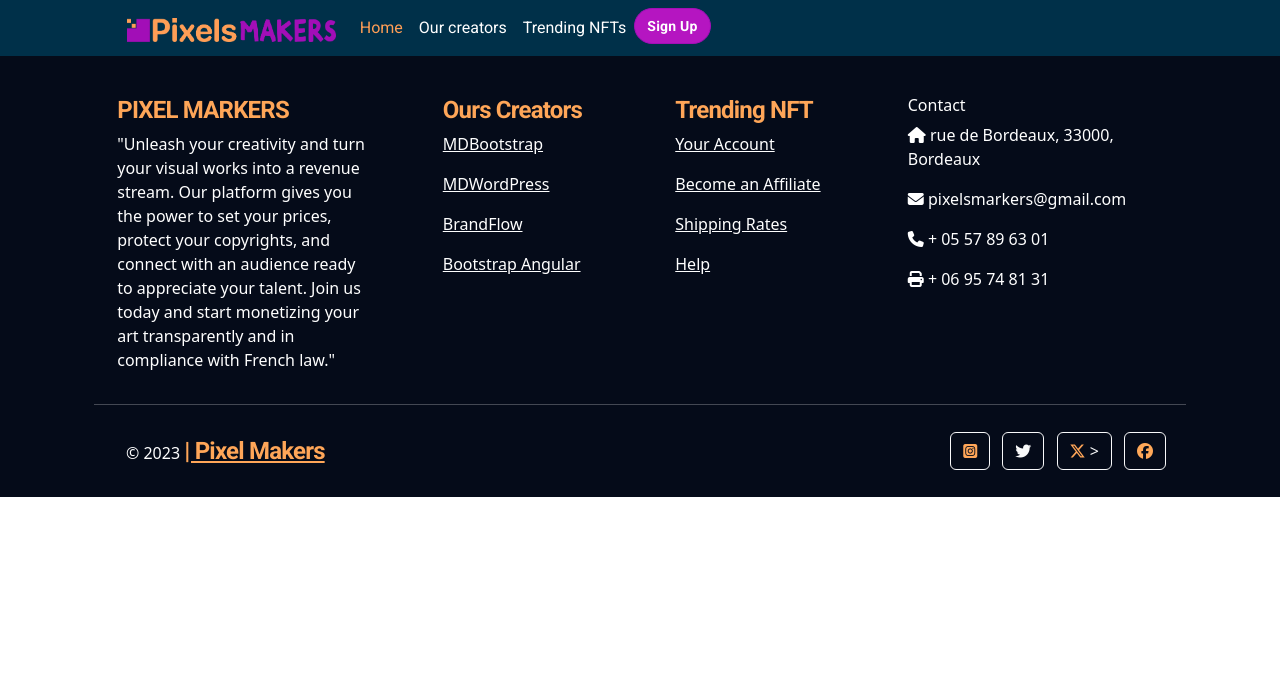
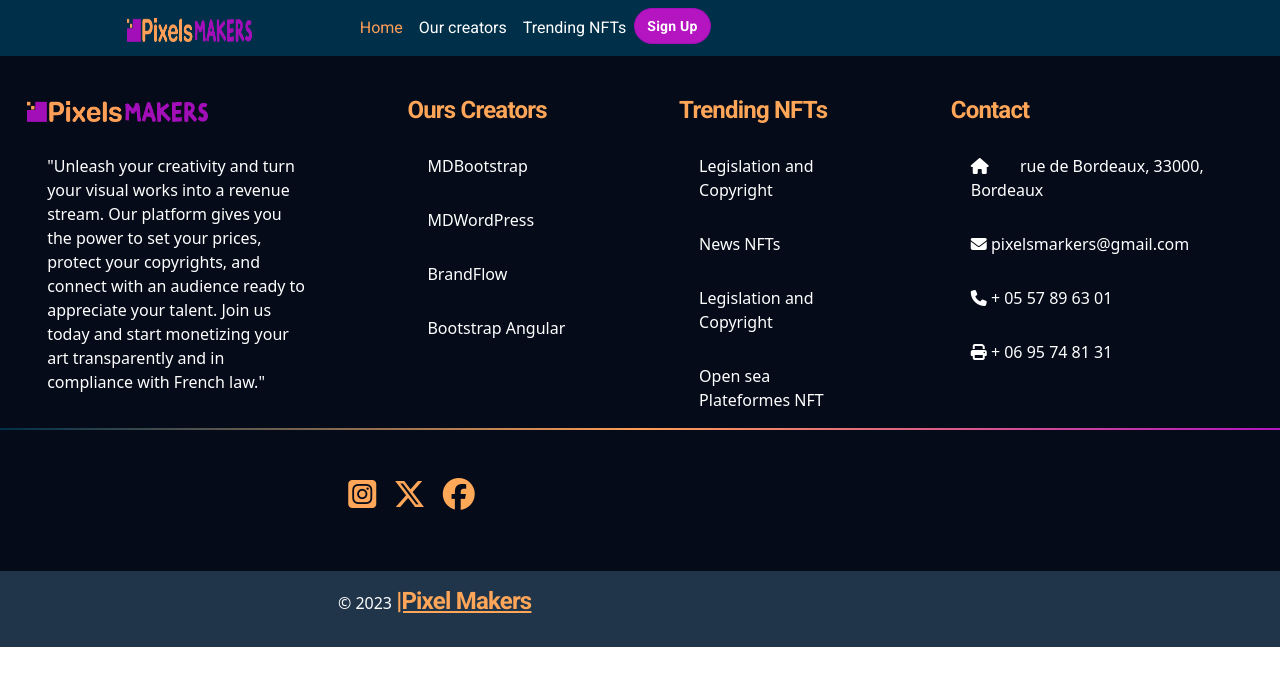
Before and after one commit to Tomasspit2/NFT-project, a Symfony app: template templates/base.html.twig in a window 1280 px wide. Shown: the top 686 px of the page. Run offline with Twig, Linux system fonts and the light colour scheme; the template is opened without the code that fills it, so the values that code supplies are empty; some libraries are stand-ins or nearby versions.

Commit message:
...add env.

```diff
--- a/public/css/footer.css
+++ b/public/css/footer.css
@@ -1,3 +1,6 @@
+* body {
+    margin: 0;
+}
 footer {
     background-color: #050B19;
     color: white;
@@ -5,7 +8,7 @@ footer {
 
 .title-orange {
     color: #ffa658;
-    font-family: Roboto;
+    font-family: 'Roboto', sans-serif;
     font-size: 1.5rem;
     font-style: normal;
     font-weight: 700;
@@ -13,6 +16,39 @@ footer {
     letter-spacing: -0.8px;
 }
 
-.line {
-    color
+/* Logo footer */
+.navbar-brand img {
+    width: 60%;
 }
+/* Les icons social media */
+.icons {
+    width: 45px;
+    height: auto;
+}
+
+/*paragraph du footer*/
+p {
+    margin-top: 30px;
+    margin-bottom: 1rem;
+    padding-left: 20px;
+    padding-right: 20px;
+}
+
+/* sub-items */
+.sub-sections {
+    text-decoration: none;
+}
+
+.copyright {
+    background-color: #20354A;
+}
+
+.separation-line {
+    background: rgb(0,48,73);
+    background: linear-gradient(90deg, rgba(0,48,73,1) 0%, rgba(255,158,86,1) 50%, rgba(181,21,193,1) 100%);
+    height: 2px;
+}
+.fa-brands {
+    width: 45px;
+    height: 45px;
+}
--- a/templates/_includes/footer.html.twig
+++ b/templates/_includes/footer.html.twig
@@ -1,22 +1,21 @@
 <!-- Remove the container if you want to extend the Footer to full width. -->
 
     <!-- Footer -->
-    <footer
-            class="text-center text-lg-start text-white"
-
-    >
+    <footer class="mx-0 px-0 text-lg-start text-white container-fluid">
         <!-- Grid container -->
-        <div class="container p-4 pb-0">
+        <div class="py-4 pb-0">
             <!-- Section: Links -->
-            <section class="">
+            <section>
                 <!--Grid row-->
                 <div class="row">
                     <!-- Grid column -->
                     <div class="col-md-3 col-lg-3 col-xl-3 mx-auto mt-3">
-                        <h6 class="title-orange">
-                            PIXEL MARKERS
+                        <h6 class="title-orange text-justify">
+                            <a class="navbar-brand" href="#"><img src="{{ asset('images/LogoCouleurExoNFT.png') }}" alt="Logo Pixel-Makers">
+                            </a>
+
                         </h6>
-                        <p>
+                        <p class="mr-2 ml-2">
                             "Unleash your creativity and turn your visual works into a revenue stream.
                             Our platform gives you the power to set your prices,
                             protect your copyrights, and connect with an audience
@@ -25,56 +24,45 @@
                             French law."
                         </p>
                     </div>
-                    <!-- Grid column -->
-
-                    <hr class="w-100 clearfix d-md-none" />
 
                     <!-- Grid column -->
                     <div class="col-md-2 col-lg-2 col-xl-2 mx-auto mt-3">
                         <h6 class="title-orange">Ours Creators</h6>
                         <p>
-                            <a class="text-white">MDBootstrap</a>
+                            <a class="text-white sub-sections">MDBootstrap</a>
                         </p>
                         <p>
-                            <a class="text-white">MDWordPress</a>
+                            <a class="text-white sub-sections">MDWordPress</a>
                         </p>
                         <p>
-                            <a class="text-white">BrandFlow</a>
+                            <a class="text-white sub-sections">BrandFlow</a>
                         </p>
                         <p>
-                            <a class="text-white">Bootstrap Angular</a>
-                        </p>
-                    </div>
-                    <!-- Grid column -->
-
-                    <hr class="w-100 clearfix d-md-none" />
-
-                    <!-- Grid column -->
-                    <div class="col-md-3 col-lg-2 col-xl-2 mx-auto mt-3">
-                        <h6 class="title-orange">
-                            Trending NFT
-                        </h6>
-                        <p>
-                            <a class="text-white">Your Account</a>
-                        </p>
-                        <p>
-                            <a class="text-white">Become an Affiliate</a>
-                        </p>
-                        <p>
-                            <a class="text-white">Shipping Rates</a>
-                        </p>
-                        <p>
-                            <a class="text-white">Help</a>
+                            <a class="text-white sub-sections">Bootstrap Angular</a>
                         </p>
                     </div>
 
                     <!-- Grid column -->
-                    <hr class="w-100 clearfix d-md-none" />
+                    <div class="col-md-3 col-lg-2 col-xl-2 mx-auto mt-3">
+                        <h6 class="title-orange">Trending NFTs</h6>
+                        <p>
+                            <a class="text-white sub-sections">Legislation and Copyright</a>
+                        </p>
+                        <p>
+                            <a class="text-white sub-sections">News NFTs</a>
+                        </p>
+                        <p>
+                            <a class="text-white sub-sections">Legislation and Copyright</a>
+                        </p>
+                        <p>
+                            <a class="text-white sub-sections">Open sea Plateformes NFT </a>
+                        </p>
+                    </div>
 
                     <!-- Grid column -->
                     <div class="col-md-4 col-lg-3 col-xl-3 mx-auto mt-3">
-                        <h6 class="text-orange">Contact</h6>
-                        <p><i class="fas fa-home mr-3"></i> rue de Bordeaux, 33000, Bordeaux</p>
+                        <h6 class="title-orange">Contact</h6>
+                        <p><i class="fas fa-home mr-3 icons"></i> rue de Bordeaux, 33000, Bordeaux</p>
                         <p><i class="fas fa-envelope mr-3"></i> pixelsmarkers@gmail.com</p>
                         <p><i class="fas fa-phone mr-3"></i> + 05 57 89 63 01</p>
                         <p><i class="fas fa-print mr-3"></i> + 06 95 74 81 31</p>
@@ -85,57 +73,37 @@
             </section>
             <!-- Section: Links -->
 
-            <hr class="my-3 line">
+            <div class="separation-line"> </div>
+
+            <div class="d-flex p-0 m-0">
+                <!-- Icons social media -->
+                <div class="col-md-5 col-lg-4 ml-lg-0 text-center text-md-end m-5">
+                    <!-- Instagram -->
+                    <a ><i class="fa-brands fa-2x fa-square-instagram" style="color: #ffa658;"></i></a>
+
+                    <!-- Twitter -->
+                    <a ><i class="fa-brands fa-2x fa-x-twitter" style="color: #ffa658;"></i></a>
+
+                    <!-- Facebook -->
+                    <a><i class="fa-brands fa-2x fa-facebook" style="color: #ffa858;"></i></a>
+                </div>
+            </div>
 
             <!-- Section: Copyright -->
-            <section class="p-3 pt-0">
-                <div class="row d-flex align-items-center">
+            <section class="py-3 pt-0 copyright text-center p-4 ">
+                <div class="align-items-center">
                     <!-- Grid column -->
                     <div class="col-md-7 col-lg-8 text-center text-md-start">
                         <!-- Copyright -->
-                        <div class="p-3">
+                        <div class="p-3 text-md-center">
                             © 2023
                             <a class="title-orange" href="https://mdbootstrap.com/"
-                            >| Pixel Makers</a
+                            >|Pixel Makers</a
                             >
                         </div>
                         <!-- Copyright -->
                     </div>
-                    <!-- Grid column -->
 
-                    <!-- Grid column -->
-                    <div class="col-md-5 col-lg-4 ml-lg-0 text-center text-md-end">
-                        <!-- Instagram -->
-                        <a
-                                class="btn btn-outline-light btn-floating m-1"
-                                class="text-white"
-                                role="button"
-                        ><i class="fa-brands fa-square-instagram" style="color: #ffa658;"></i></a>
-
-                        <!-- Twitter -->
-                        <a
-                                class="btn btn-outline-light btn-floating m-1"
-                                class="text-white"
-                                role="button"
-                        ><i class="fab fa-twitter"></i
-                            ></a>
-
-                        <!-- Twitter -->
-                        <a
-                                class="btn btn-outline-light btn-floating m-1"
-                                class="text-white"
-                                role="button"
-                        ><i class="fa-brands fa-x-twitter" style="color: #ffa658;"></i>
-                            ></a>
-
-                        <!-- Facebook -->
-                        <a
-                                class="btn btn-outline-light btn-floating m-1"
-                                class="text-white"
-                                role="button"
-                        ><i class="fa-brands fa-facebook" style="color: #ffa858;"></i></a>
-                    </div>
-                    <!-- Grid column -->
                 </div>
             </section>
             <!-- Section: Copyright -->
```
